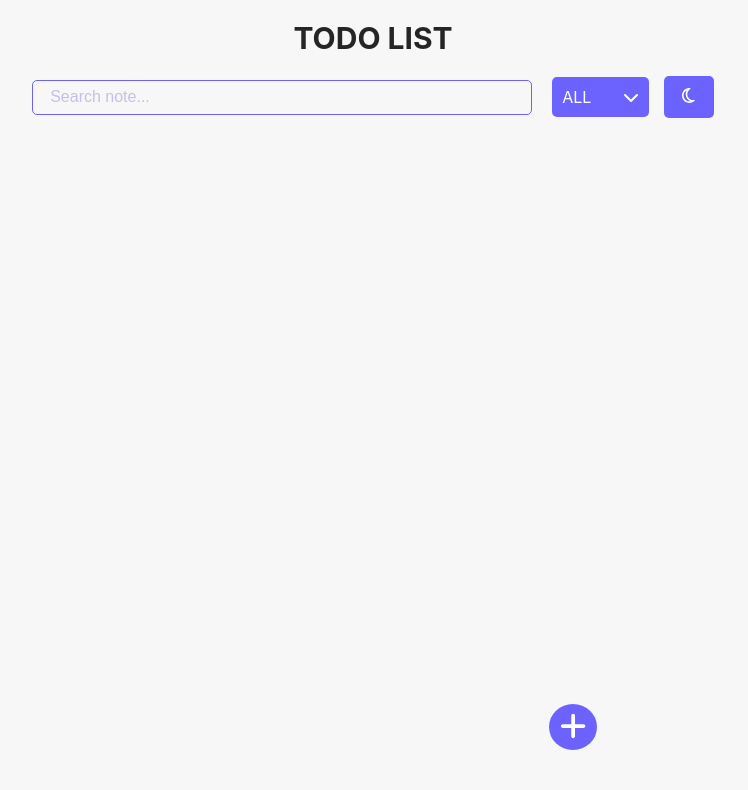
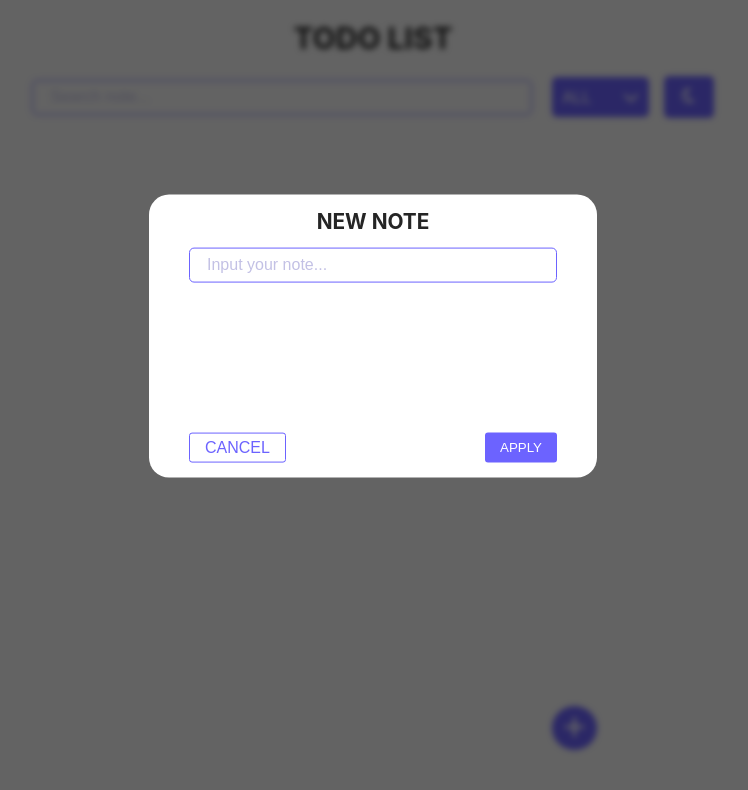
Before and after one commit to qeta422/To-Do, a React (Create React App) app: page / in a window 1280 px wide. Both pictures are taken after a click on the button 839 px from the left and 727 px from the top of the page. Shown: the top 790 px of the page, without its empty margins (267-1015 px from the left). Built offline with nearby package versions, Linux system fonts and the light colour scheme.

Commit message:
add-pop up box

```diff
--- a/src/App.css
+++ b/src/App.css
@@ -96,8 +96,8 @@ body {
   border-radius: 50%;
   border: none;
   color: white;
-  font-size: 30px;
-  padding: 6px 11px;
+  font-size: 24px;
+  padding: 8px 12px;
   cursor: pointer;
 }
 @media (min-width: 112.5em) {
@@ -184,6 +184,88 @@ body {
   color: #252525;
 }
 
+.show-modal {
+  cursor: pointer;
+}
+
+.close-modal {
+  font-size: 16px;
+  color: #6c63ff;
+  cursor: pointer;
+  border: 1px solid #6c63ff;
+  border-radius: 3px;
+  background: none;
+  margin: 150px 0 15px 0;
+  padding: 5px 15px;
+}
+
+.apply {
+  font-size: 16x;
+  color: white;
+  cursor: pointer;
+  border-radius: 3px;
+  background: #6c63ff;
+  border: none;
+  margin: 150px 0 15px 0;
+  padding: 5px 15px;
+}
+
+.modal-h1 {
+  font-size: 1.3rem;
+  text-align: center;
+}
+
+.input-modal {
+  width: 100%;
+  height: 35px;
+  border: 1.5px solid #6c63ff;
+  background-color: transparent;
+  border-radius: 5px;
+  margin-right: 20px;
+}
+.input-modal::placeholder {
+  font-size: 16px;
+  padding-left: 15px;
+  color: #c3c1e5;
+}
+.input-modal:focus {
+  outline: none;
+  box-shadow: #6c63ff 0px 0px 5px;
+  transition: 0.5s;
+}
+
+.hidden {
+  display: none;
+}
+
+.modal {
+  position: absolute;
+  top: 42%;
+  left: 50%;
+  transform: translate(-50%, -50%);
+  width: 35%;
+  background-color: white;
+  padding: 0 40px;
+  border-radius: 20px;
+  z-index: 10;
+}
+
+.buttons {
+  display: flex;
+  justify-content: space-between;
+}
+
+.overlay {
+  position: fixed;
+  top: 0;
+  left: 0;
+  width: 100%;
+  height: 100%;
+  background-color: rgba(0, 0, 0, 0.6);
+  backdrop-filter: blur(3px);
+  z-index: 5;
+}
+
 .App-header {
   font-size: 30px;
   color: #252525;
--- a/src/App.js
+++ b/src/App.js
@@ -1,4 +1,4 @@
-import React, { useState } from "react";
+import React from "react";
 import "./App.css";
 import "./sass/main.scss";
 import Header from "./components/Header";
@@ -6,26 +6,35 @@ import Input from "./components/Input";
 import Filter from "./components/Filter";
 import Mode from "./components/Mode";
 import Add from "./components/Add";
+import Modal from "./components/Modal";
 import { FontAwesomeIcon } from "@fortawesome/react-fontawesome";
 import { faMoon, faSun } from "@fortawesome/free-regular-svg-icons";
 import { faPlus } from "@fortawesome/free-solid-svg-icons";
 import { faChevronDown } from "@fortawesome/free-solid-svg-icons";
 
 function App() {
-  const [theme, setTheme] = useState("white");
-  const [icon, setIcon] = useState(faMoon);
+  const [theme, setTheme] = React.useState("white");
+  const [icon, setIcon] = React.useState(faMoon);
+  const [isModalOpen, setIsModalOpen] = React.useState(false);
 
   const toggleTheme = () => {
-    setTheme(theme === "dark" ? "white" : "dark");
-    setIcon(icon === faMoon ? faSun : faMoon);
+    setTheme((prevTheme) => (prevTheme === "dark" ? "white" : "dark"));
+    setIcon((prevIcon) => (prevIcon === faMoon ? faSun : faMoon));
+  };
+
+  const openModal = () => {
+    setIsModalOpen(true);
+  };
+
+  const closeModal = () => {
+    setIsModalOpen(false);
   };
 
   return (
     <div className={`App ${theme}`}>
-      <Header></Header>
+      <Header />
       <div className="content">
         <Input>
-          {" "}
           <input className="input" type="text" placeholder="Search note..." />
         </Input>
         <Filter className="filter">
@@ -34,16 +43,18 @@ function App() {
           </p>
         </Filter>
         <Mode className="mode" toggleTheme={toggleTheme}>
-          <button onClick={toggleTheme}>
+          <button toggleTheme={toggleTheme}>
             <FontAwesomeIcon icon={icon} />
           </button>
         </Mode>
       </div>
       <Add>
-        <button className={"add"}>
+        <button className="add show-modal" onClick={openModal}>
           <FontAwesomeIcon icon={faPlus} />
         </button>
+        {isModalOpen && <div class="overlay"></div>}
       </Add>
+      {isModalOpen && <Modal onClose={closeModal} theme={theme} />}
     </div>
   );
 }
--- /dev/null
+++ b/src/components/Modal.js
@@ -0,0 +1,25 @@
+import React from "react";
+import "../App.css";
+
+export default function Modal({ onClose }) {
+  const closeModal = () => {
+    onClose();
+  };
+
+  return (
+    <div className="modal">
+      <h1 className="modal-h1">NEW NOTE</h1>
+      <input
+        className="input-modal"
+        type="text"
+        placeholder="Input your note..."
+      />
+      <div className="buttons">
+        <button className="close-modal" onClick={closeModal}>
+          CANCEL
+        </button>
+        <button className="apply">APPLY</button>
+      </div>
+    </div>
+  );
+}
--- a/src/sass/components/_add.scss
+++ b/src/sass/components/_add.scss
@@ -6,8 +6,8 @@
   border-radius: 50%;
   border: none;
   color: white;
-  font-size: 30px;
-  padding: 6px 11px;
+  font-size: 24px;
+  padding: 8px 12px;
   cursor: pointer;
 
   @include respond(big-desktop) {
--- /dev/null
+++ b/src/sass/components/_modal.scss
@@ -0,0 +1,84 @@
+.show-modal {
+  cursor: pointer;
+}
+
+.close-modal {
+  font-size: 16px;
+  color: $color-primary;
+  cursor: pointer;
+  border: 1px solid $color-primary;
+  border-radius: 3px;
+  background: none;
+  margin: 150px 0 15px 0;
+  padding: 5px 15px;
+}
+
+.apply {
+  font-size: 16x;
+  color: white;
+  cursor: pointer;
+  border-radius: 3px;
+  background: $color-primary;
+  border: none;
+  margin: 150px 0 15px 0;
+  padding: 5px 15px;
+}
+
+.modal-h1 {
+  font-size: 1.3rem;
+  text-align: center;
+}
+
+.input-modal {
+  width: 100%;
+  height: 35px;
+  border: 1.5px solid $color-primary;
+  background-color: transparent;
+  border-radius: 5px;
+  margin-right: 20px;
+
+  &::placeholder {
+    font-size: 16px;
+    padding-left: 15px;
+    color: #c3c1e5;
+  }
+
+  &:focus {
+    outline: none;
+    box-shadow: $color-primary 0px 0px 5px;
+    transition: 0.5s;
+  }
+}
+
+.hidden {
+  display: none;
+}
+
+.modal {
+  position: absolute;
+  top: 42%;
+  left: 50%;
+  transform: translate(-50%, -50%);
+  width: 35%;
+
+  background-color: white;
+  padding: 0 40px;
+  border-radius: 20px;
+  z-index: 10;
+}
+
+.buttons {
+  display: flex;
+  justify-content: space-between;
+}
+
+.overlay {
+  position: fixed;
+  top: 0;
+  left: 0;
+  width: 100%;
+  height: 100%;
+  background-color: rgba(0, 0, 0, 0.6);
+  backdrop-filter: blur(3px);
+  z-index: 5;
+}
--- a/src/sass/main.scss
+++ b/src/sass/main.scss
@@ -5,5 +5,6 @@
 @import "components/filter";
 @import "components/add";
 @import "components/mode";
+@import "components/modal";
 @import "layout/header";
 @import "layout/content";
```
Also changed, not shown: 1 other file (tests, documents, lock files or other folders).
